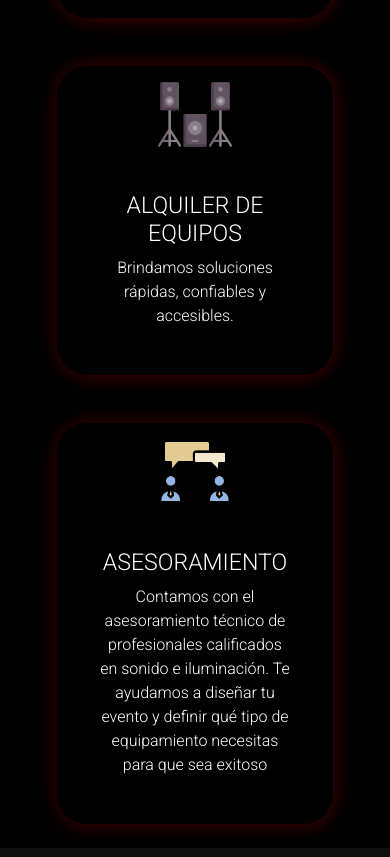
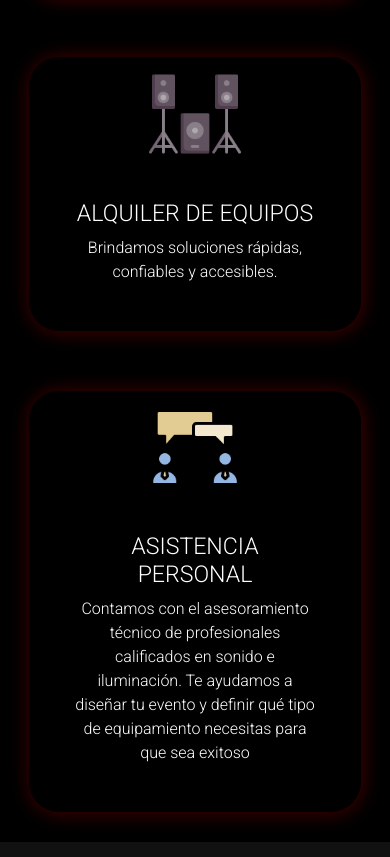
Before and after one commit to EmilianoQuercia/UsandoBootstrap, a plain HTML site: page index.html in a window 390 px wide. Shown: the part 1143-2000 px from the top of the page. Drawn offline with nearby package versions, Linux system fonts and the light colour scheme.

Commit message:
Arregle tarjetas index

```diff
--- a/asset/scss/_index.scss
+++ b/asset/scss/_index.scss
@@ -28,6 +28,9 @@
     box-shadow: 1px 1px 20px  rgba(255, 0, 0, 0.281);
     align-items: center;
     background-color: transparent;
+    width: 20%;
+    margin:30px 0;
+
 
     .card__img{
         @include tamanio (30%,10px);
@@ -41,12 +44,19 @@
 
 }
 
+@media (max-width:992px){
+    .card{
+        width:40%
+    }
+}
+
 @media (max-width:576px){
     .tituloPrincipal{
-
         top:25%;
         left:5%;
-
+    }
+    .card{
+        width: 80%;
     }
 
 }
--- a/index.html
+++ b/index.html
@@ -80,31 +80,31 @@
     </main>
     <section class="sectionIndex">
         <div class="contenedor__tarjetas row justify-content-evenly">
-            <div class="card m-4 col-xl-2 col-lg-4 col-8">
+            <div class="card">
                 <img class="card__img" src="./asset/image/music.png" alt="icono de musica">
                 <div class="card__info">
                     <h3 class="card__info--titulo">SONIDO</h3>
                     <p>Contamos con sistemas de sonido para todo tipo de eventos.</p>
                 </div>
             </div>
-            <div class="card m-4 col-xl-2 col-lg-4 col-8">
+            <div class="card">
                 <img class="card__img" src="./asset/image/luces.png" alt="icono de luces">
                 <div class="card__info">
                     <h3 class="card__info--titulo">ILUMINACION</h3>
                     <p> Nuestra iluminación LED brinda el mejor rendimiento y versatilidad, creando ambientaciones con colores brillantes y personalizados.</p>
                 </div>
             </div>
-            <div class="card m-4 col-xl-2 col-lg-4 col-8">
+            <div class="card">
                 <img class="card__img" src="./asset/image/altoparlante.png" alt="icono de alquiler">
                 <div class="card__info">
                     <h3 class="card__info--titulo">ALQUILER DE EQUIPOS</h3>
                     <p>Brindamos soluciones rápidas, confiables y accesibles.</p>
                 </div>
             </div>
-            <div class="card m-4 col-xl-2 col-lg-4 col-8">
+            <div class="card">
                 <img class="card__img" src="./asset/image/conversacion.png" alt="icono de asesoramiento">
                 <div class="card__info">
-                    <h3 class="card__info--titulo">ASESORAMIENTO</h3>
+                    <h3 class="card__info--titulo">ASISTENCIA PERSONAL</h3>
                     <p>Contamos con el asesoramiento técnico de profesionales calificados en sonido e iluminación. Te ayudamos a diseñar tu evento y definir qué tipo de equipamiento necesitas para que sea exitoso </p>
                 </div>
             </div>
```
Also changed, not shown: asset/css/style.css, 1 other file.
